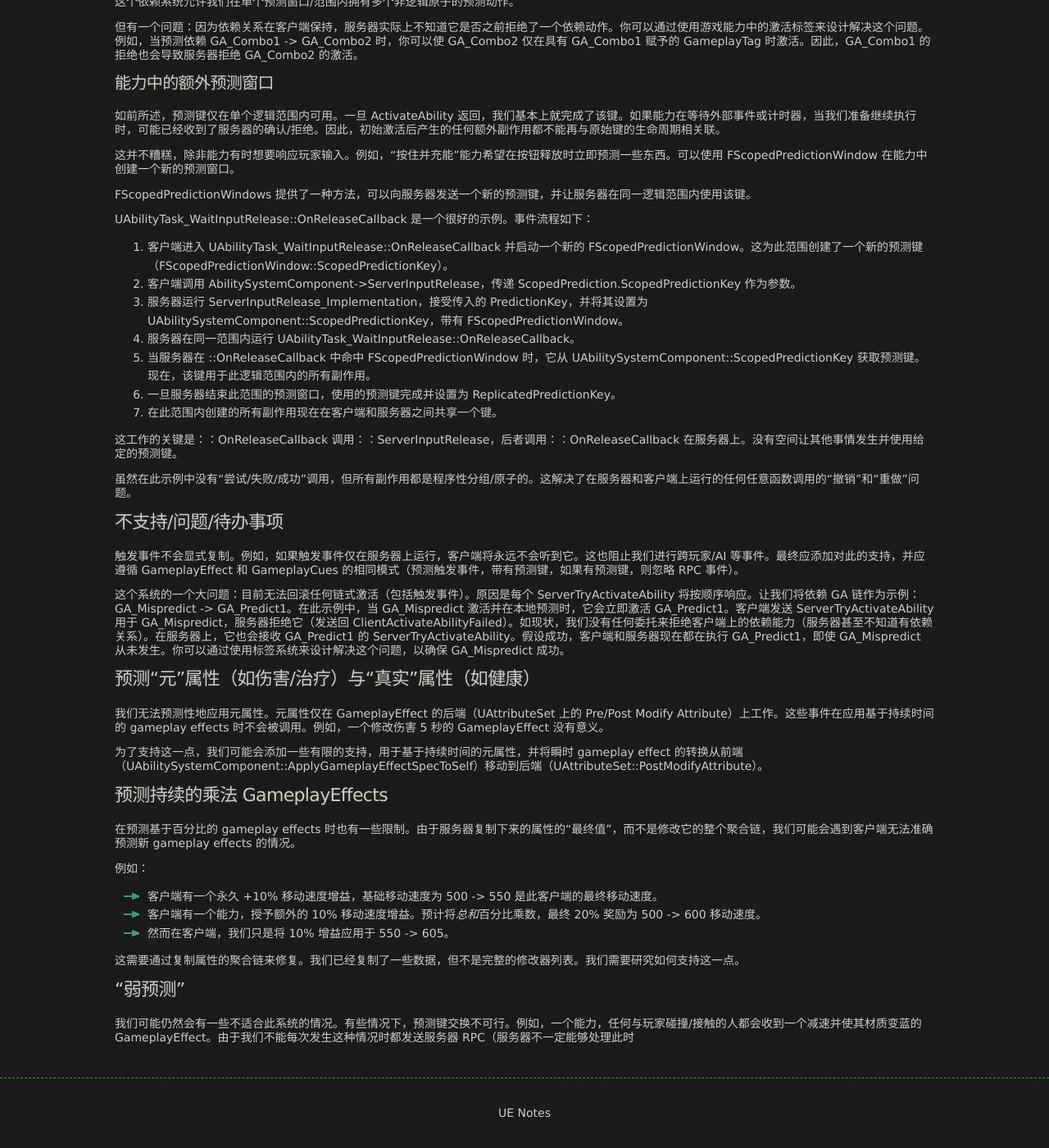
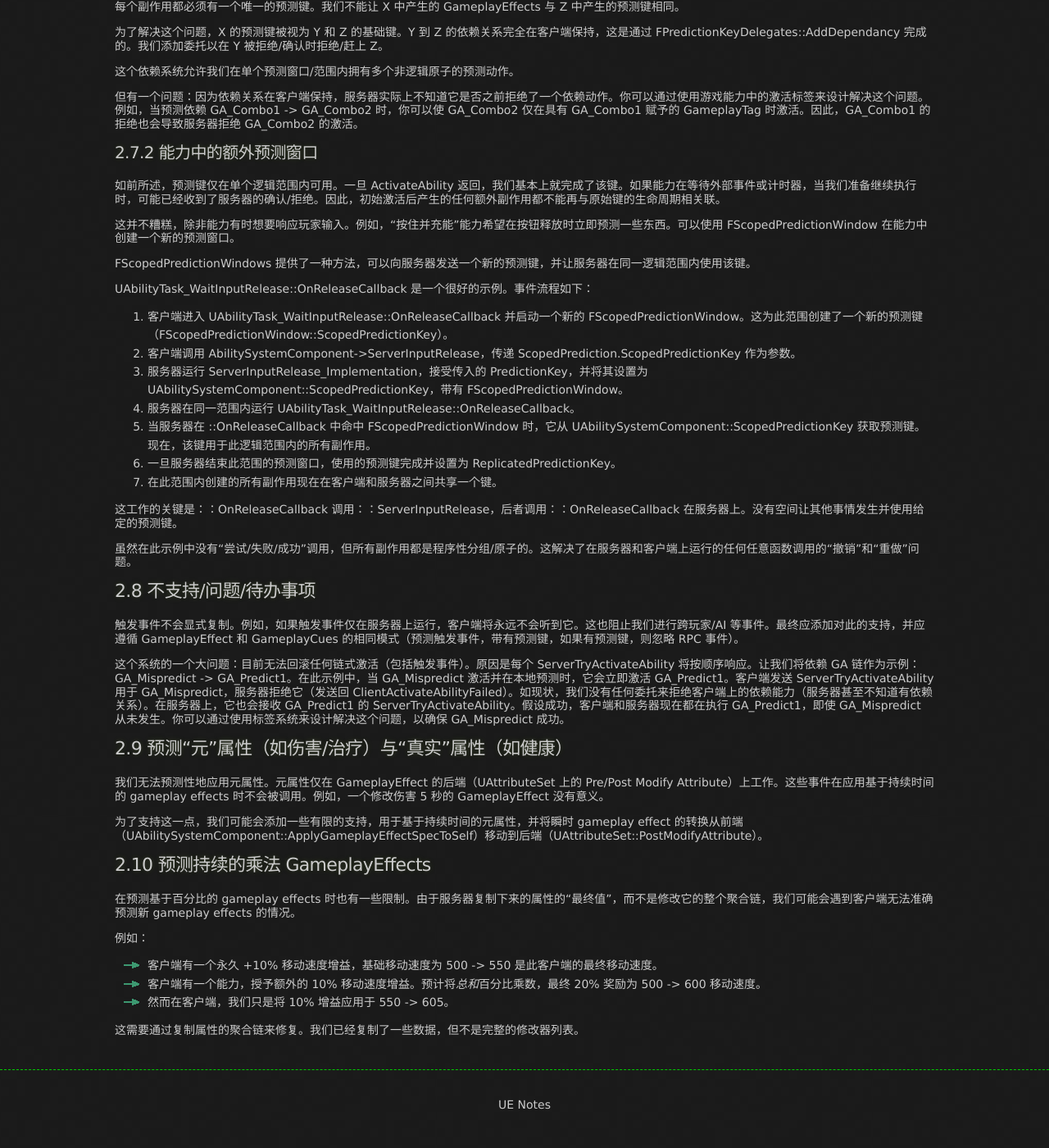
Before and after one commit to kuafu/kuafu.github.io, a Jekyll site: the page built from UE5/GameplayAbilitySystem/GameplayAbilityPrediction/OverviewofGameplayAbilityPrediction.md, in a window 1280 px wide and 1400 px high, scrolled down 3261 px. Shown: the whole window at 82% size. Built offline with Jekyll 4.4.1, drawn with Linux system fonts in a browser that asks for light colours; our own code applies the rules of GitHub Pages for plain Markdown files; some of the changed text lies outside the part shown.

Commit message:
加章节符号

```diff
--- a/UE5/GameplayAbilitySystem/GameplayAbilityPrediction/OverviewofGameplayAbilityPrediction.md
+++ b/UE5/GameplayAbilitySystem/GameplayAbilityPrediction/OverviewofGameplayAbilityPrediction.md
@@ -12,7 +12,7 @@
 
 当我们说“客户端预测”时，我们实际上是指客户端预测游戏模拟状态。某些事情仍然可以“完全在客户端”进行，而无需在预测系统中工作。例如，脚步声完全在客户端处理，从不与此系统交互。但客户端预测他们在施放法术时法力值从 100 变为 90 是“客户端预测”。
 
-#### 我们目前预测什么？
+#### 1.1.2 我们目前预测什么？
 
 - 初始 GameplayAbility 激活（以及有条件的链式激活）
 - 触发事件
@@ -37,15 +37,15 @@
 5. “依赖性”如何管理依赖预测和预测事件链。
 6. “覆盖”如何预测性地覆盖由服务器复制/拥有的状态。
 
-## 实现细节
+## 2. 实现细节
 
-### PredictionKey
+### 2.1 PredictionKey
 
 该系统中的一个基本概念是预测键（FPredictionKey）。预测键本身只是一个在客户端生成的唯一 ID。客户端将其预测键发送到服务器，并将预测动作和副作用与此键关联。服务器可以响应接受/拒绝预测键，并且还会将服务器端创建的副作用与此预测键关联。
 
 （重要）FPredictionKey 始终从客户端 -> 服务器复制，但在从服务器 -> 客户端复制时，它们*仅*复制到最初将预测键发送到服务器的客户端。这发生在 FPredictionKey::NetSerialize 中。当从客户端发送的预测键通过复制属性复制回下来的时候，所有其他客户端将收到一个无效（0）的预测键。
 
-### 能力激活
+### 2.2 能力激活
 
 能力激活是一个一等预测动作——它生成一个初始预测键。每当客户端预测性地激活一个能力时，它会显式地请求服务器，服务器会显式地响应。一旦能力被预测性地激活（但请求尚未发送），客户端就有一个有效的“预测窗口”，在此期间可以发生预测副作用，而无需显式“询问”。（例如，我们不会显式询问“我可以减少法力值吗，我可以将此能力置于冷却状态吗”。这些动作被认为是与激活能力逻辑上原子的）。你可以将此预测窗口视为 ActivateAbility 的初始调用栈。一旦 ActivateAbility 结束，你的预测窗口（因此你的预测键）就不再有效。这很重要，因为许多事情可以使你的预测窗口无效，例如任何计时器或蓝图中的潜在节点；我们不会跨帧预测。
 
@@ -61,7 +61,7 @@ AbilitySystemComponent 提供了一组用于在客户端和服务器之间通信
 6. 如果 ServerTryActivateAbility 成功，客户端必须等待属性复制赶上（Succeed RPC 将立即发送，属性复制将自行发生）。一旦 ReplicatedPredictionKey 赶上前面步骤中使用的键，客户端可以撤销其本地预测的副作用。
    - 请参阅 FReplicatedPredictionKeyItem::OnRep 了解 CatchUpTo 逻辑。请参阅 UAbilitySystemComponent::ReplicatedPredictionKeyMap 了解键的实际复制方式。请参阅 ~FScopedPredictionWindow 了解服务器确认键的方式。
 
-### GameplayEffect 预测
+### 2.3 GameplayEffect 预测
 
 GameplayEffects 被视为能力激活的副作用，不单独接受/拒绝。
 
@@ -78,7 +78,7 @@ GameplayEffects 被视为能力激活的副作用，不单独接受/拒绝。
 - 请参阅 FActiveGameplayEffectsContainer::ApplyGameplayEffectSpec 了解它如何注册在赶上时要做的事情（RemoveActiveGameplayEffect_NoReturn）。
 - 请参阅 FActiveGameplayEffect::PostReplicatedAdd、FActiveGameplayEffect::PreReplicatedRemove 和 FActiveGameplayCue::PostReplicatedAdd 了解 FPredictionKey 如何与 GE 和 GC 关联。
 
-### 属性预测
+### 2.4 属性预测
 
 由于属性作为标准 uproperties 复制，预测它们的修改可能会很棘手（“覆盖”问题）。瞬时修改可能更难，因为它们本质上是无状态的。（例如，如果没有修改后的记录，回滚属性修改是困难的）。这使得“撤销”和“重做”问题在这种情况下也很难。
 
@@ -93,13 +93,17 @@ GameplayEffects 被视为能力激活的副作用，不单独接受/拒绝。
 
 #### 示例
 
-void UMyHealthSetGetLifetimeReplicatedProps(TArray< FLifetimeProperty > & OutLifetimeProps) const { SuperGetLifetimeReplicatedProps(OutLifetimeProps);
-DOREPLIFETIME_CONDITION_NOTIFY(UMyHealthSet, Health, COND_None, REPNOTIFY_Always);
+<pre>
+void UMyHealthSetGetLifetimeReplicatedProps(TArray< FLifetimeProperty > & OutLifetimeProps) const
+ {
+    SuperGetLifetimeReplicatedProps(OutLifetimeProps);
+    DOREPLIFETIME_CONDITION_NOTIFY(UMyHealthSet, Health, COND_None, REPNOTIFY_Always);
 }
+
 void UMyHealthSet::OnRep_Health() { GAMEPLAYATTRIBUTE_REPNOTIFY(UMyHealthSet, Health); }
+</pre>
 
-
-### Gameplay Cue 事件
+### 2.5 Gameplay Cue 事件
 
 除了已经解释的 GameplayEffects，Gameplay Cues 可以单独激活。这些函数（UAbilitySystemComponent::ExecuteGameplayCue 等）考虑了网络角色和预测键。
 
@@ -108,7 +112,7 @@ void UMyHealthSet::OnRep_Health() { GAMEPLAYATTRIBUTE_REPNOTIFY(UMyHealthSet, He
 
 请记住，FPredictionKeys 仅复制到原始所有者。这是 FReplicationKey 的固有属性。
 
-### 触发数据预测
+### 2.6 触发数据预测
 
 触发数据目前用于激活能力。本质上，这一切都通过与 ActivateAbility 相同的代码路径。与从输入按下激活能力不同，它是从另一个游戏代码驱动的事件激活的。客户端能够预测性地执行这些事件，从而预测性地激活能力。
 
@@ -116,9 +120,9 @@ void UMyHealthSet::OnRep_Health() { GAMEPLAYATTRIBUTE_REPNOTIFY(UMyHealthSet, He
 
 问题是我们没有正确回滚这些操作。触发事件和复制还有待解决的工作（在结尾解释）。
 
-### 高级主题
+### 2.7 高级主题
 
-#### 依赖性
+#### 2.7.1 依赖性
 
 我们可能会遇到这样的情况：“能力 X 激活并立即触发一个事件，该事件激活能力 Y，该事件又触发另一个能力 Z”。依赖链是 X->Y->Z。每个这些能力都可能被服务器拒绝。如果 Y 被拒绝，那么 Z 也不会发生，但服务器不会显式决定“Z 不能运行”。
 
@@ -132,7 +136,7 @@ void UMyHealthSet::OnRep_Health() { GAMEPLAYATTRIBUTE_REPNOTIFY(UMyHealthSet, He
 
 但有一个问题：因为依赖关系在客户端保持，服务器实际上不知道它是否之前拒绝了一个依赖动作。你可以通过使用游戏能力中的激活标签来设计解决这个问题。例如，当预测依赖 GA_Combo1 -> GA_Combo2 时，你可以使 GA_Combo2 仅在具有 GA_Combo1 赋予的 GameplayTag 时激活。因此，GA_Combo1 的拒绝也会导致服务器拒绝 GA_Combo2 的激活。
 
-#### 能力中的额外预测窗口
+#### 2.7.2 能力中的额外预测窗口
 
 如前所述，预测键仅在单个逻辑范围内可用。一旦 ActivateAbility 返回，我们基本上就完成了该键。如果能力在等待外部事件或计时器，当我们准备继续执行时，可能已经收到了服务器的确认/拒绝。因此，初始激活后产生的任何额外副作用都不能再与原始键的生命周期相关联。
 
@@ -154,19 +158,19 @@ UAbilityTask_WaitInputRelease::OnReleaseCallback 是一个很好的示例。事
 
 虽然在此示例中没有“尝试/失败/成功”调用，但所有副作用都是程序性分组/原子的。这解决了在服务器和客户端上运行的任何任意函数调用的“撤销”和“重做”问题。
 
-### 不支持/问题/待办事项
+### 2.8 不支持/问题/待办事项
 
 触发事件不会显式复制。例如，如果触发事件仅在服务器上运行，客户端将永远不会听到它。这也阻止我们进行跨玩家/AI 等事件。最终应添加对此的支持，并应遵循 GameplayEffect 和 GameplayCues 的相同模式（预测触发事件，带有预测键，如果有预测键，则忽略 RPC 事件）。
 
 这个系统的一个大问题：目前无法回滚任何链式激活（包括触发事件）。原因是每个 ServerTryActivateAbility 将按顺序响应。让我们将依赖 GA 链作为示例：GA_Mispredict -> GA_Predict1。在此示例中，当 GA_Mispredict 激活并在本地预测时，它会立即激活 GA_Predict1。客户端发送 ServerTryActivateAbility 用于 GA_Mispredict，服务器拒绝它（发送回 ClientActivateAbilityFailed）。如现状，我们没有任何委托来拒绝客户端上的依赖能力（服务器甚至不知道有依赖关系）。在服务器上，它也会接收 GA_Predict1 的 ServerTryActivateAbility。假设成功，客户端和服务器现在都在执行 GA_Predict1，即使 GA_Mispredict 从未发生。你可以通过使用标签系统来设计解决这个问题，以确保 GA_Mispredict 成功。
 
-### 预测“元”属性（如伤害/治疗）与“真实”属性（如健康）
+### 2.9 预测“元”属性（如伤害/治疗）与“真实”属性（如健康）
 
 我们无法预测性地应用元属性。元属性仅在 GameplayEffect 的后端（UAttributeSet 上的 Pre/Post Modify Attribute）上工作。这些事件在应用基于持续时间的 gameplay effects 时不会被调用。例如，一个修改伤害 5 秒的 GameplayEffect 没有意义。
 
 为了支持这一点，我们可能会添加一些有限的支持，用于基于持续时间的元属性，并将瞬时 gameplay effect 的转换从前端（UAbilitySystemComponent::ApplyGameplayEffectSpecToSelf）移动到后端（UAttributeSet::PostModifyAttribute）。
 
-### 预测持续的乘法 GameplayEffects
+### 2.10 预测持续的乘法 GameplayEffects
 
 在预测基于百分比的 gameplay effects 时也有一些限制。由于服务器复制下来的属性的“最终值”，而不是修改它的整个聚合链，我们可能会遇到客户端无法准确预测新 gameplay effects 的情况。
 
@@ -176,8 +180,4 @@ UAbilityTask_WaitInputRelease::OnReleaseCallback 是一个很好的示例。事
 - 客户端有一个能力，授予额外的 10% 移动速度增益。预计将*总和*百分比乘数，最终 20% 奖励为 500 -> 600 移动速度。
 - 然而在客户端，我们只是将 10% 增益应用于 550 -> 605。
 
-这需要通过复制属性的聚合链来修复。我们已经复制了一些数据，但不是完整的修改器列表。我们需要研究如何支持这一点。
-
-### “弱预测”
-
-我们可能仍然会有一些不适合此系统的情况。有些情况下，预测键交换不可行。例如，一个能力，任何与玩家碰撞/接触的人都会收到一个减速并使其材质变蓝的 GameplayEffect。由于我们不能每次发生这种情况时都发送服务器 RPC（服务器不一定能够处理此时
+这需要通过复制属性的聚合链来修复。我们已经复制了一些数据，但不是完整的修改器列表。
```
Also changed, not shown: other parts of UE5/GameplayAbilitySystem/GameplayAbilityPrediction/OverviewofGameplayAbilityPrediction.md (+5 -5 lines).
